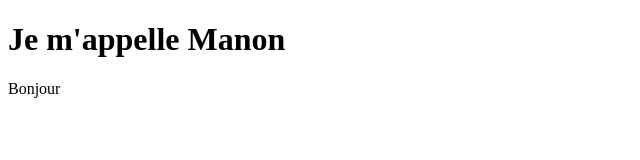
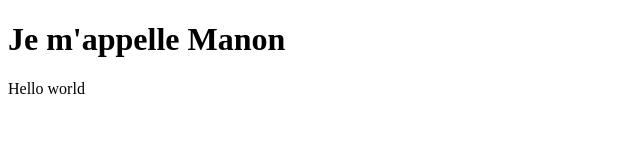
Before and after one commit to Manon172913/premier_depot, a plain HTML site: page index.html in a window 1280 px wide. Shown: the full height of the page, 0-640 px from the left. Drawn offline with Linux system fonts and the light colour scheme.

Commit message:
modification texte paragraphe

```diff
--- a/index.html
+++ b/index.html
@@ -8,7 +8,8 @@
 <body>
 
   <h1>Je m'appelle Manon</h1>
-  <p>Bonjour</p>
+  <p>Hello world
+  </p>
 
 </body>
 </html>
```
